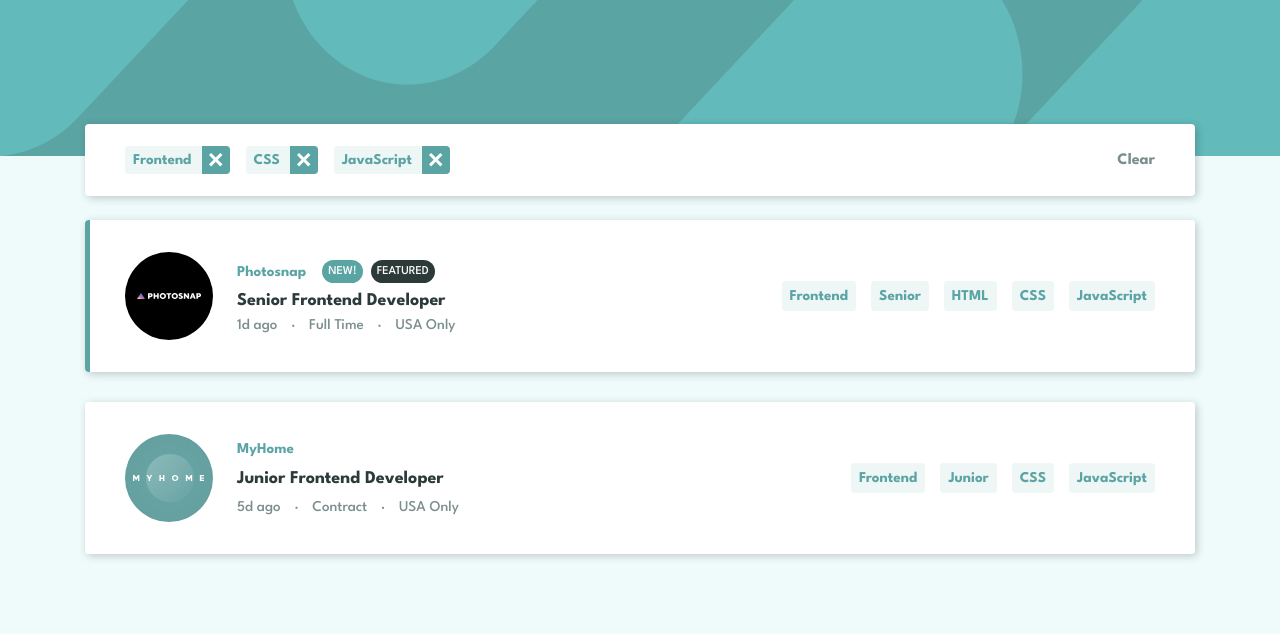
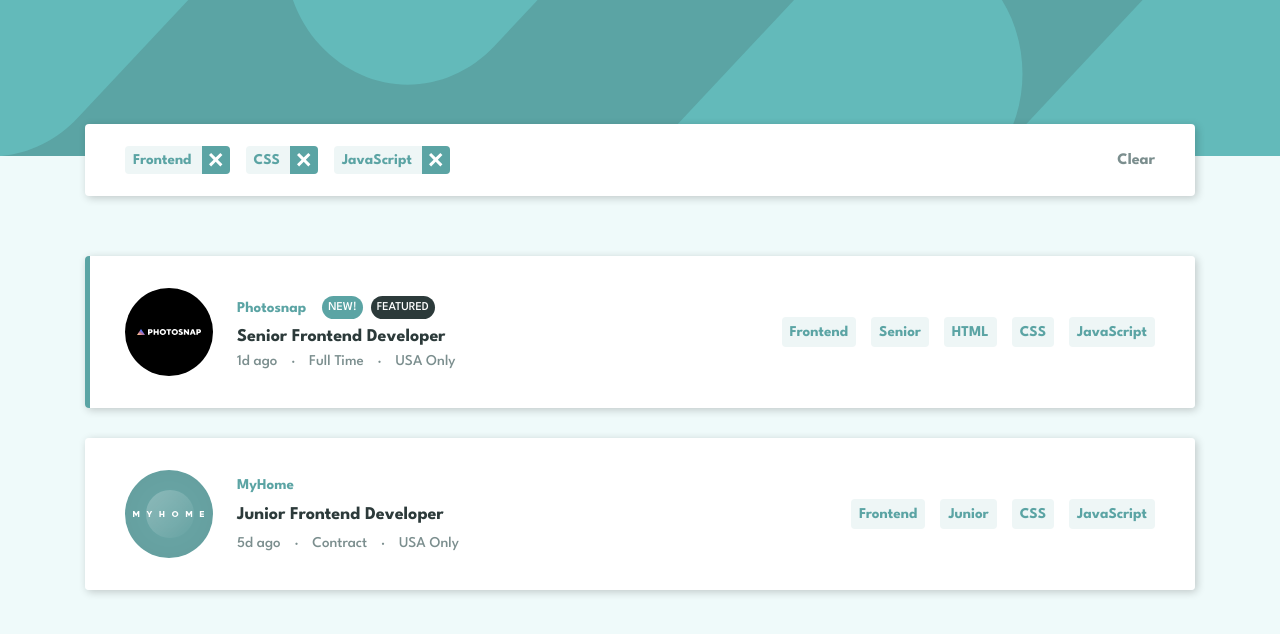
Before and after one commit to michael-truscott/frontendmentor_joblistings, a React (Create React App) app: page / in a window 1280 px wide. Shown: the top 634 px of the page. Built offline with nearby package versions, Linux system fonts and the light colour scheme.

Commit message:
Hide FilterBar when no filter is active Add horizontal padding to page Make filter tags wrap to next row

```diff
--- a/src/App.js
+++ b/src/App.js
@@ -32,7 +32,9 @@ function App() {
     <div className="App">
       <HeaderBackground />
       <div className="App__container">
-        <FilterBar tags={tags} onClear={onClear} onRemoveTag={onRemoveTag} />
+        {
+          tags.length > 0 && <FilterBar tags={tags} onClear={onClear} onRemoveTag={onRemoveTag} />
+        }
         <JobListings jobs={jobs} onAddTag={onAddTag} />
       </div>
     </div>
--- a/src/index.css
+++ b/src/index.css
@@ -27,7 +27,7 @@ span.interpunct {
 }
 
 .App__container {
-  position: relative;
+  padding: 0 24px;
   display: flex;
   flex-direction: column;
   justify-content: center;
@@ -62,6 +62,7 @@ span.interpunct {
   flex-direction: row;
   align-items: center;
   justify-content: space-between;
+  gap: 16px;
 }
 
 .JobListing__container.featured {
@@ -138,6 +139,7 @@ span.interpunct {
 .JobTags__container {
   display: flex;
   flex-direction: row;
+  flex-wrap: wrap;
   gap: 15px;
 }
 
@@ -157,11 +159,10 @@ span.interpunct {
 }
 
 .FilterBar__container {
-  position: absolute;
   max-width: 1110px;
   width: 100%;
-  height: 72px;
-  top: calc(-72px / 2);
+  min-height: 72px;
+  margin-top: calc(-72px / 2);
   background: white;
   border-radius: 4px;
   box-shadow: 2px 2px 8px rgb(0,0,0,0.2);
@@ -175,8 +176,10 @@ span.interpunct {
 .FilterBar__tags-container {
   display: flex;
   flex-direction: row;
-  justify-content: space-between;
+  justify-content: flex-start;
   align-items: center;
+  flex-wrap: wrap;
+  padding: 16px 0;
   gap: 16px;
 }
 
```
